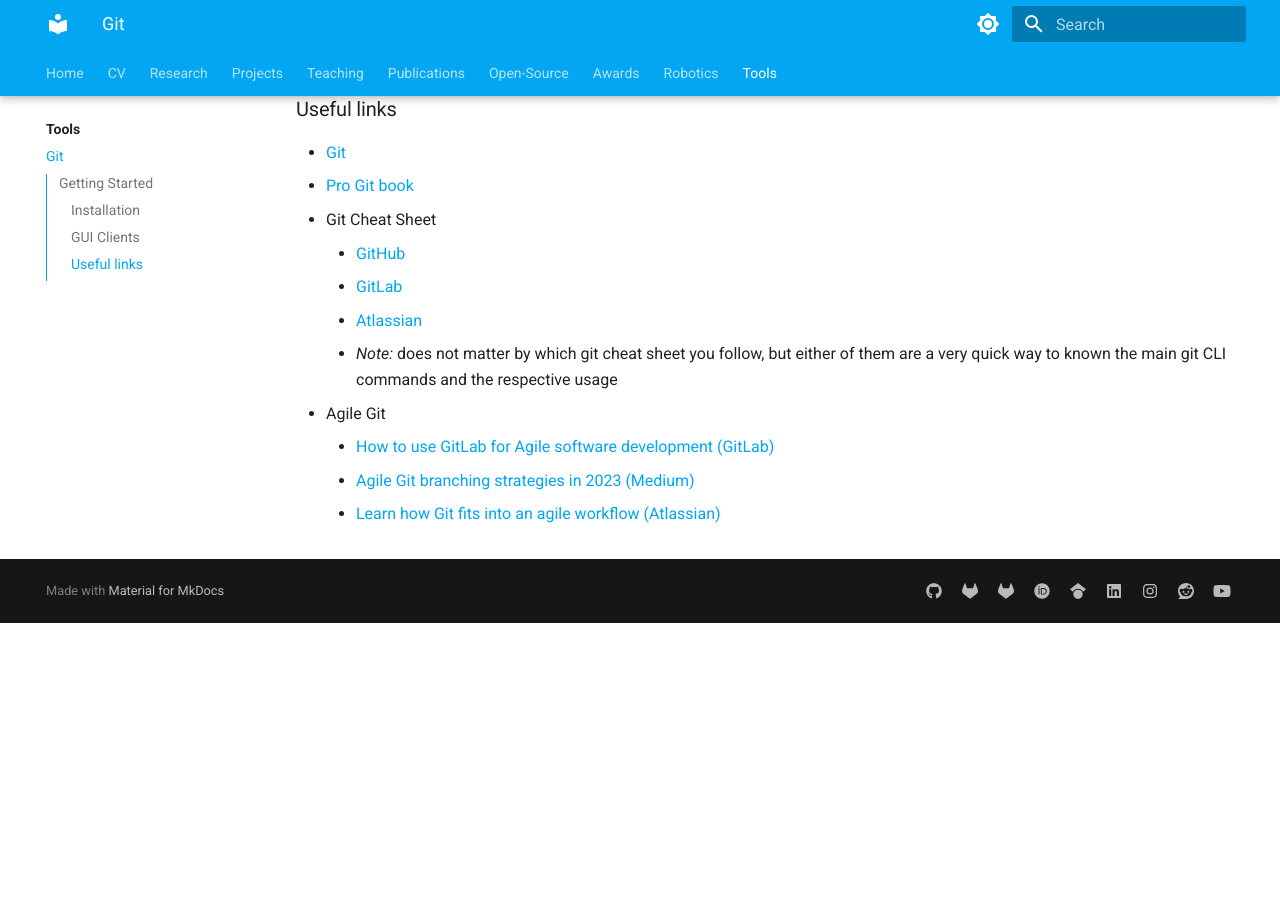
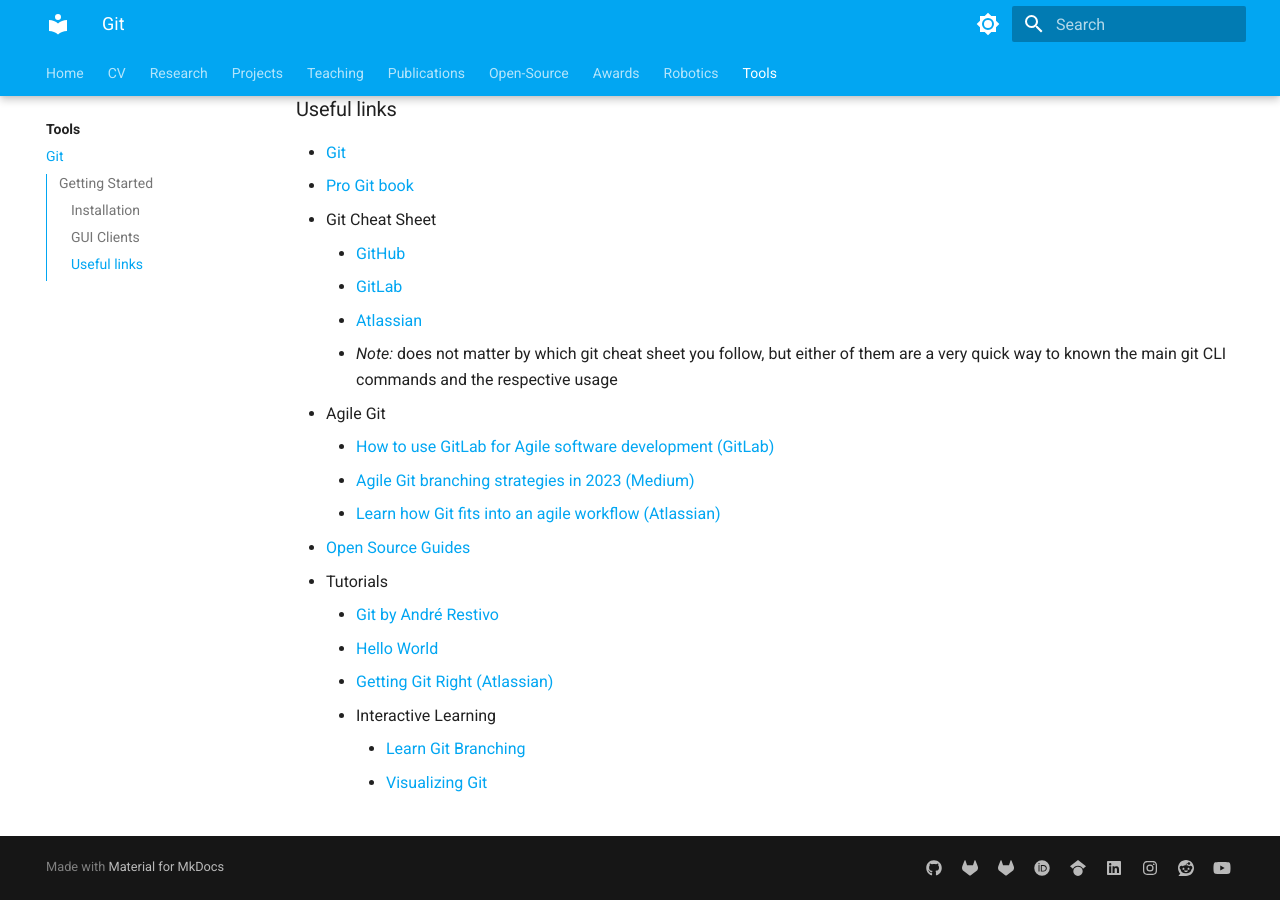
Before and after one commit to sousarbarb/sousarbarb.github.io, an MkDocs documentation site: the page built from docs/tools/git.md, in a window 1280 px wide and 900 px high, scrolled down 687 px. Built offline with MkDocs 1.6.1 and Material for MkDocs 9.7.7, drawn with Linux system fonts in a browser that asks for light colours; before the commit the page ends 1310 px from its top, so only the background shows below that.

Commit message:
Git: add tutorials to getting started

```diff
--- a/docs/tools/git.md
+++ b/docs/tools/git.md
@@ -40,3 +40,11 @@ repositories' state.
     - [How to use GitLab for Agile software development (GitLab)](https://about.gitlab.com/blog/2018/03/05/gitlab-for-agile-software-development/)
     - [Agile Git branching strategies in 2023 (Medium)](https://medium.com/@amid.ukr/agile-git-branching-strategies-in-2023-caeead79ddd)
     - [Learn how Git fits into an agile workflow (Atlassian)](https://www.atlassian.com/agile/software-development/git)
+- [Open Source Guides](https://opensource.guide/)
+- Tutorials
+    - [Git by André Restivo](https://web.fe.up.pt/~arestivo/slides/?s=git)
+    - [Hello World](https://docs.github.com/en/get-started/start-your-journey/hello-world)
+    - [Getting Git Right (Atlassian)](https://www.atlassian.com/git/)
+    - Interactive Learning
+        - [Learn Git Branching](https://learngitbranching.js.org/)
+        - [Visualizing Git](https://git-school.github.io/visualizing-git/)
```
